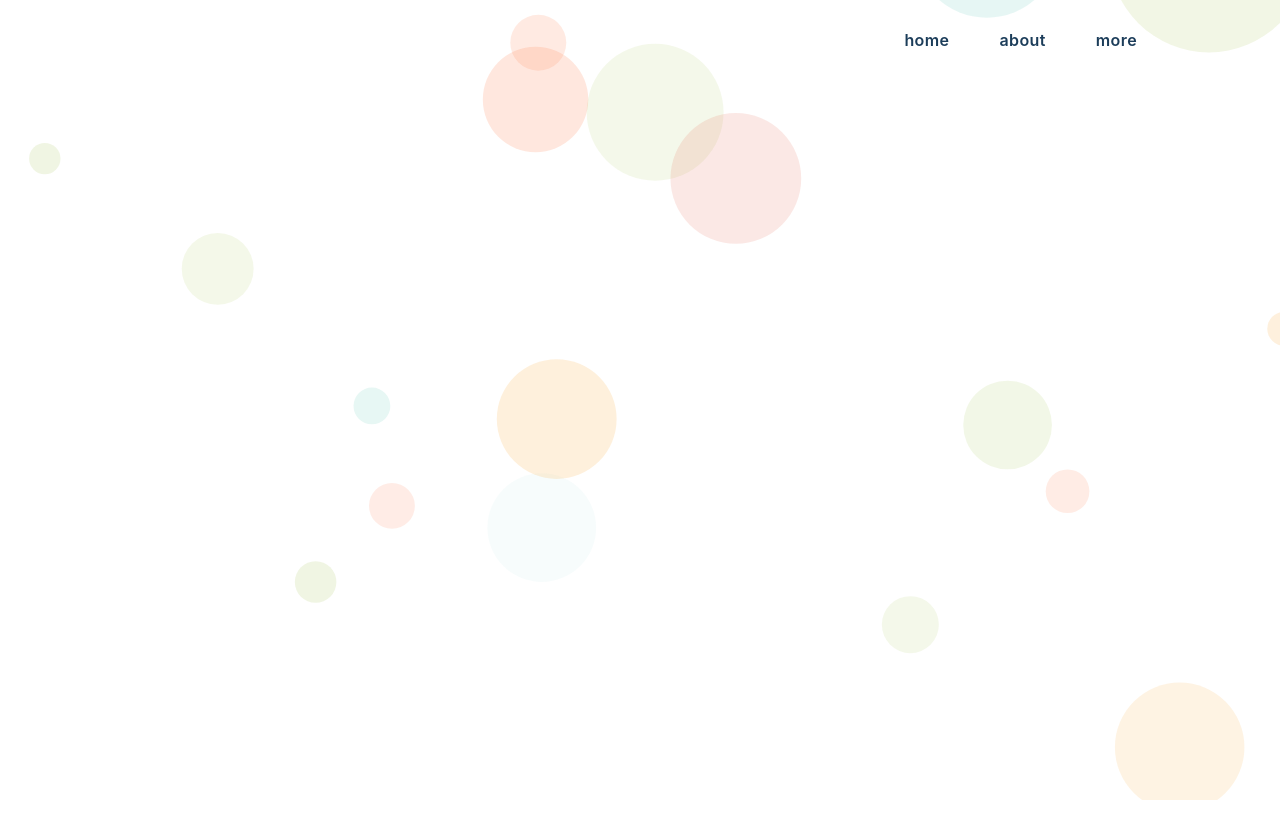
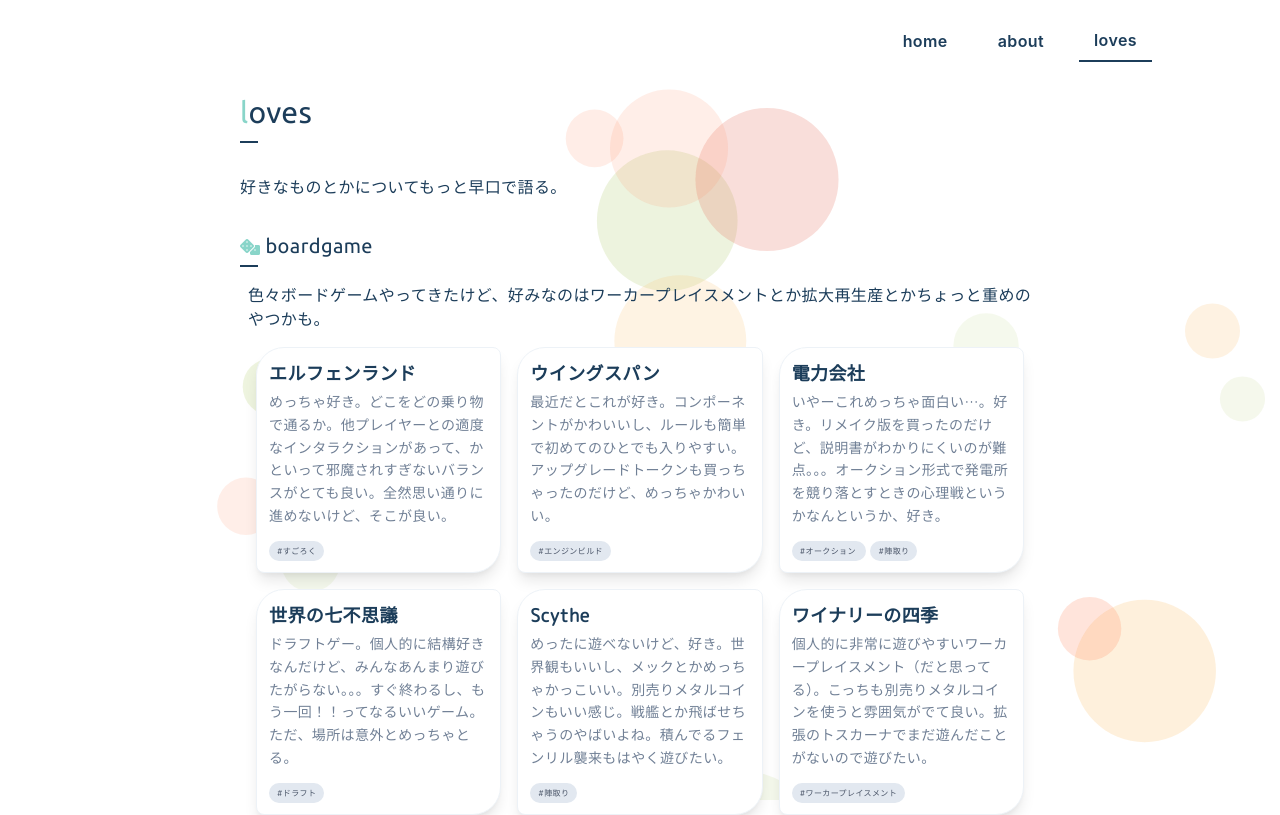
Before and after one commit to kxn4t/homepage, a Nuxt app: page /loves in a window 1280 px wide. Before the commit this address had no page. Shown: the top 815 px of the page. Built offline with nearby package versions, Linux system fonts and the light colour scheme.

Commit message:
fix #4 change page name

```diff
--- a/components/organisms/TheNavbar.vue
+++ b/components/organisms/TheNavbar.vue
@@ -23,8 +23,8 @@
           </nuxt-link>
         </li>
         <li>
-          <nuxt-link to="/more" class="nav-menu-item">
-            more
+          <nuxt-link to="/loves" class="nav-menu-item">
+            loves
           </nuxt-link>
         </li>
       </ul>
--- a/pages/index.vue
+++ b/pages/index.vue
@@ -14,7 +14,7 @@
       <img
         class="children w-24 h-24"
         src=""
-        alt="main-image"
+        alt="main-chara-image"
         style="opacity: 0;"
       />
     </div>
--- a/pages/more.vue
+++ b/pages/loves.vue
@@ -1,9 +1,9 @@
 <template>
   <article>
-    <!-- more -->
+    <!-- loves -->
     <section class="w-full">
       <h1 class="section-header text-3xl my-5 sm:mt-5 sm:mb-8">
-        more
+        loves
       </h1>
       <p class="font-ja">好きなものとかについてもっと早口で語る。</p>
       <!-- boardgame -->
@@ -40,10 +40,10 @@
 
 <script>
 import Meta from '~/assets/mixins/meta'
-import BoardGames from '~/components/organisms/more/BoardGames'
-import Animes from '~/components/organisms/more/Animes'
-import Mangas from '~/components/organisms/more/Mangas'
-import Eriis from '~/components/organisms/more/Eriis'
+import BoardGames from '~/components/organisms/loves/BoardGames'
+import Animes from '~/components/organisms/loves/Animes'
+import Mangas from '~/components/organisms/loves/Mangas'
+import Eriis from '~/components/organisms/loves/Eriis'
 
 export default {
   components: {
@@ -56,11 +56,11 @@ export default {
   data() {
     return {
       meta: {
-        title: 'more',
+        title: 'loves',
         description:
           '好きなものとかについてもっと早口で語るページ - かなめりぜは、加藤かな (@kxn4t) が活動するサークルおよびWebサイトです。',
         type: 'article',
-        url: 'https://kanameliser.net/more'
+        url: 'https://kanameliser.net/loves'
       }
     }
   }
```
Also changed, not shown: components/organisms/loves/Animes.vue (renamed from components/organisms/more/Animes.vue), components/organisms/loves/BoardGames.vue (renamed from components/organisms/more/BoardGames.vue), components/organisms/loves/Eriis.vue (renamed from components/organisms/more/Eriis.vue), components/organisms/loves/Mangas.vue (renamed from components/organisms/more/Mangas.vue).
